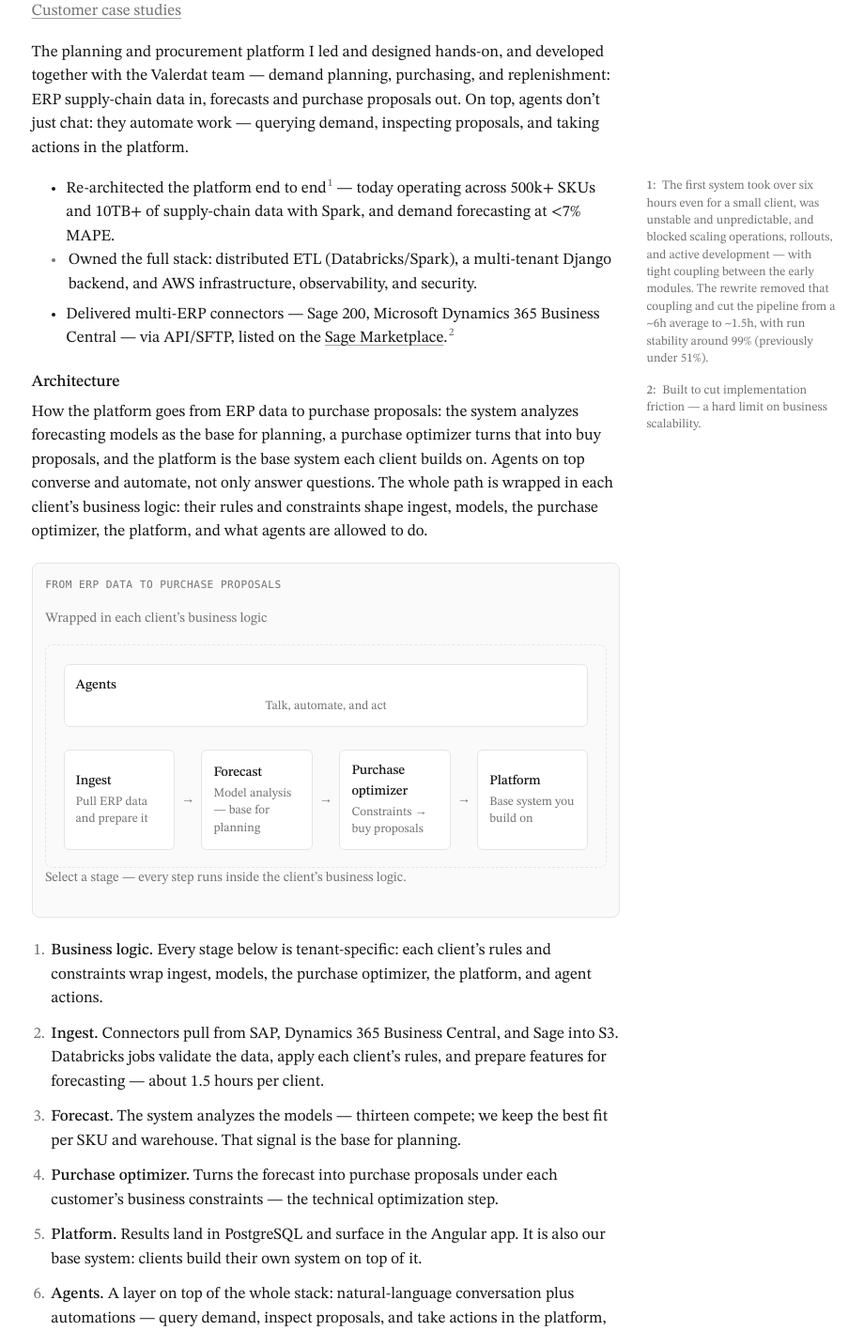
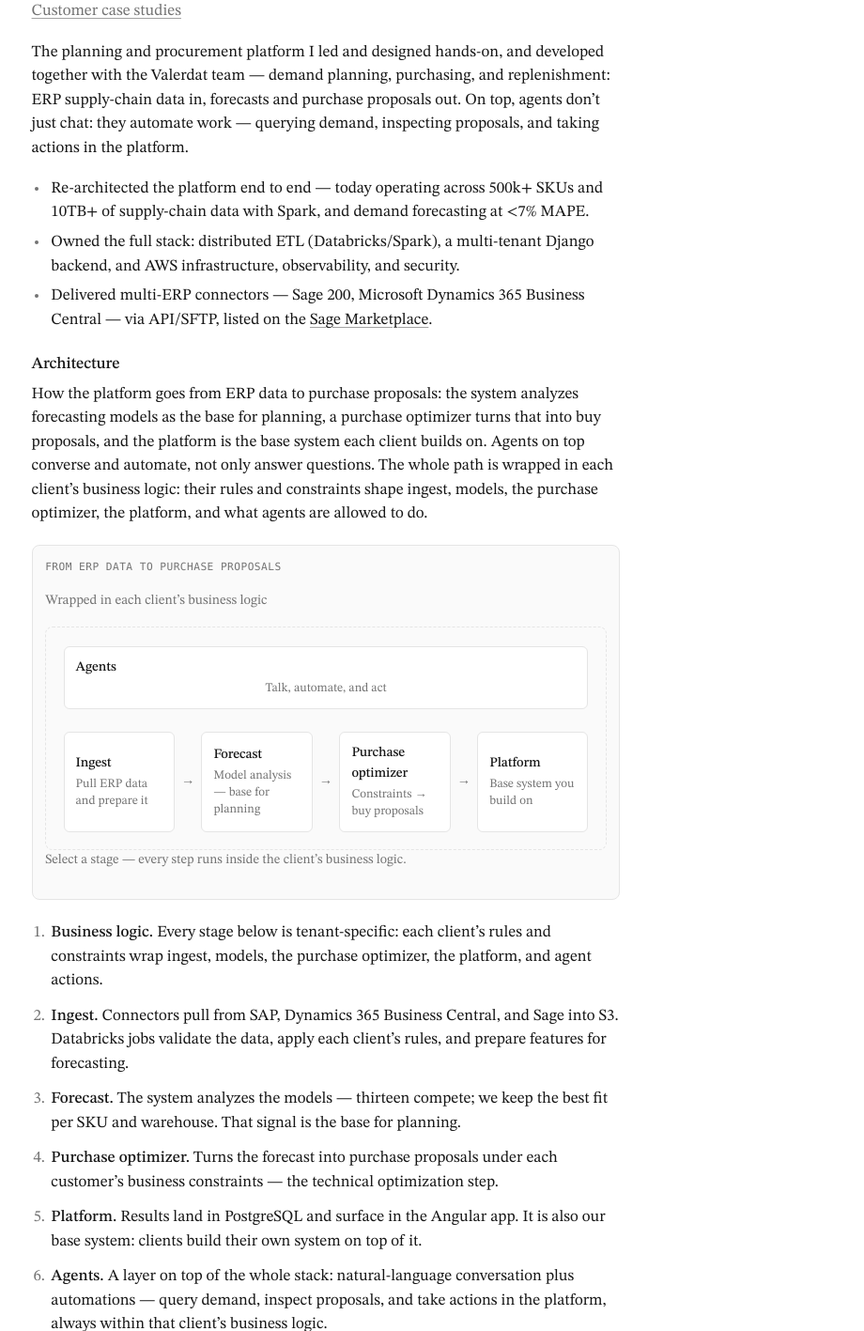
Before and after one commit to zabbix-byte/cv, a Django app: page /projects/ in a window 1280 px wide. Shown: the part 235-1652 px from the top of the page at 94% size, without its empty margins (293-1213 px from the left). Run offline with Django 5.2, Linux system fonts and the light colour scheme; some web fonts are replaced.

Commit message:
refactor: Simplify Valerdat project description and remove sidenotes for clarity
- Streamlined the Valerdat project description in projects.html by removing sidenotes and consolidating key points into a more straightforward format.
- Enhanced readability by eliminating redundant details while maintaining essential information about the platform's architecture and performance metrics.

```diff
--- a/templates/pages/projects.html
+++ b/templates/pages/projects.html
@@ -18,27 +18,12 @@
     <p>
       The planning and procurement platform I led and designed hands-on, and developed together with the Valerdat team — demand planning, purchasing, and replenishment: ERP supply-chain data in, forecasts and purchase proposals out. On top, agents don’t just chat: they automate work — querying demand, inspecting proposals, and taking actions in the platform.
     </p>
-    <ul class="notes-flow">
-      <li class="li-sidenote">
-        <aside class="sidenote">
-          <span class="sidenote-num">1</span>
-          The first system took over six hours even for a small client, was unstable and unpredictable, and blocked scaling operations, rollouts, and active development — with tight coupling between the early modules. The rewrite removed that coupling and cut the pipeline from a ~6h average to ~1.5h, with run stability around 99% (previously under 51%).
-        </aside>
-        <span class="li-main">
-          Re-architected the platform end to end<span class="sidenote-mark" aria-hidden="true">1</span>
-          — today operating across 500k+ SKUs and 10TB+ of supply-chain data with Spark, and demand forecasting at &lt;7% MAPE.
-        </span>
-      </li>
+    <ul>
+      <li>Re-architected the platform end to end — today operating across 500k+ SKUs and 10TB+ of supply-chain data with Spark, and demand forecasting at &lt;7% MAPE.</li>
       <li>Owned the full stack: distributed ETL (Databricks/Spark), a multi-tenant Django backend, and AWS infrastructure, observability, and security.</li>
-      <li class="li-sidenote">
-        <aside class="sidenote">
-          <span class="sidenote-num">2</span>
-          Built to cut implementation friction — a hard limit on business scalability.
-        </aside>
-        <span class="li-main">
-          Delivered multi-ERP connectors — Sage 200, Microsoft Dynamics 365 Business Central — via API/SFTP, listed on the
-          <a href="https://marketplacepartners.sage.com/soluciones/valerdat/" target="_blank" rel="noopener">Sage Marketplace</a>.<span class="sidenote-mark" aria-hidden="true">2</span>
-        </span>
+      <li>
+        Delivered multi-ERP connectors — Sage 200, Microsoft Dynamics 365 Business Central — via API/SFTP, listed on the
+        <a href="https://marketplacepartners.sage.com/soluciones/valerdat/" target="_blank" rel="noopener">Sage Marketplace</a>.
       </li>
     </ul>
 
@@ -74,7 +59,7 @@
             type="button"
             class="diagram-node"
             data-diagram-node
-            data-detail="Data arrives from SAP, Business Central, and Sage into S3. Databricks jobs clean it, apply that client’s business rules, and prepare it for forecasting — about 1.5 hours per client on average (down from ~6h), on cluster pools."
+            data-detail="Data arrives from SAP, Business Central, and Sage into S3. Databricks jobs clean it, apply that client’s business rules, and prepare it for forecasting — on cluster pools."
             tabindex="0"
           >
             <span class="diagram-node-title">Ingest</span>
@@ -128,7 +113,7 @@
       </li>
       <li>
         <strong>Ingest.</strong>
-        Connectors pull from SAP, Dynamics 365 Business Central, and Sage into S3. Databricks jobs validate the data, apply each client’s rules, and prepare features for forecasting — about 1.5 hours per client.
+        Connectors pull from SAP, Dynamics 365 Business Central, and Sage into S3. Databricks jobs validate the data, apply each client’s rules, and prepare features for forecasting.
       </li>
       <li>
         <strong>Forecast.</strong>
```
